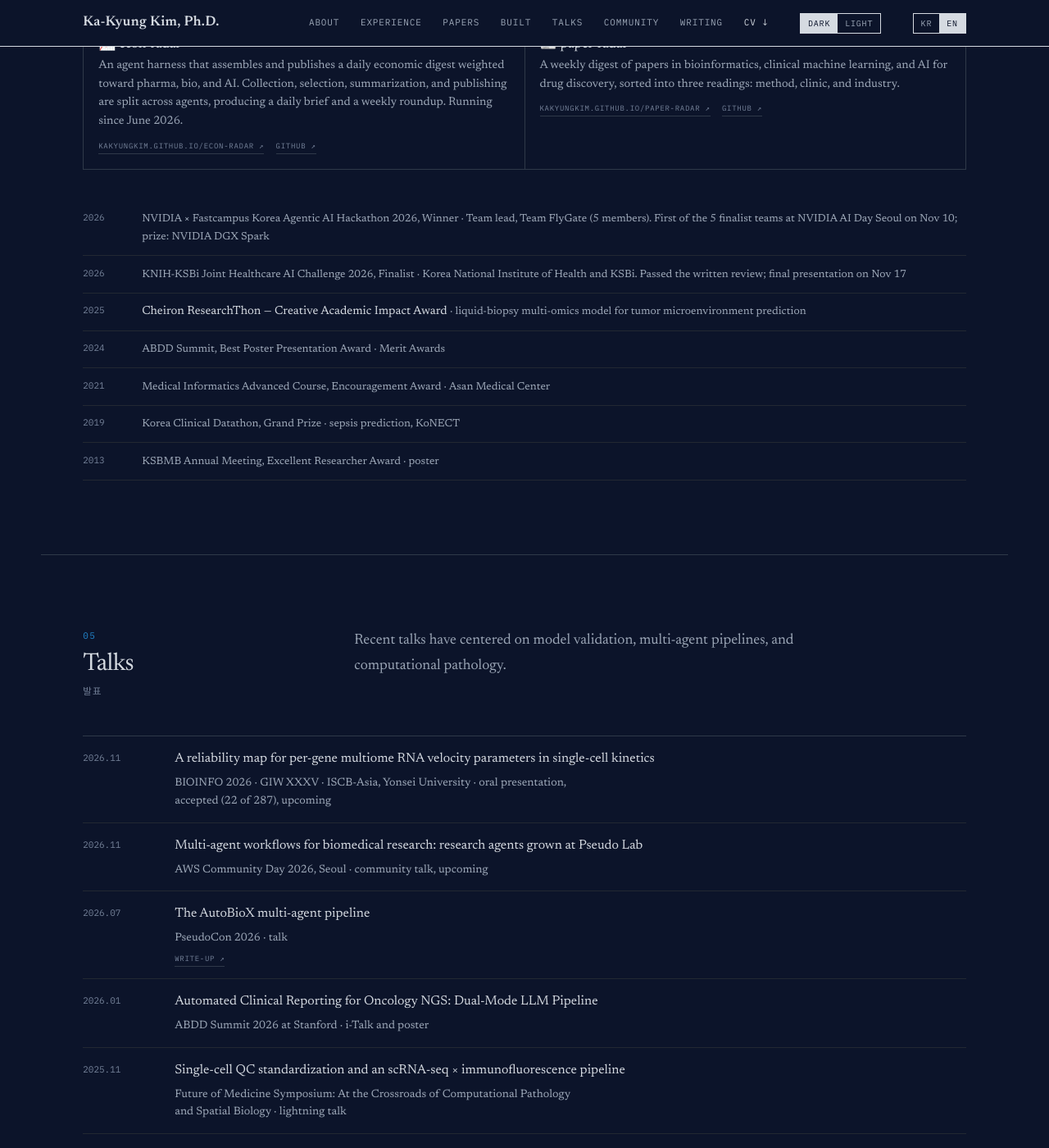
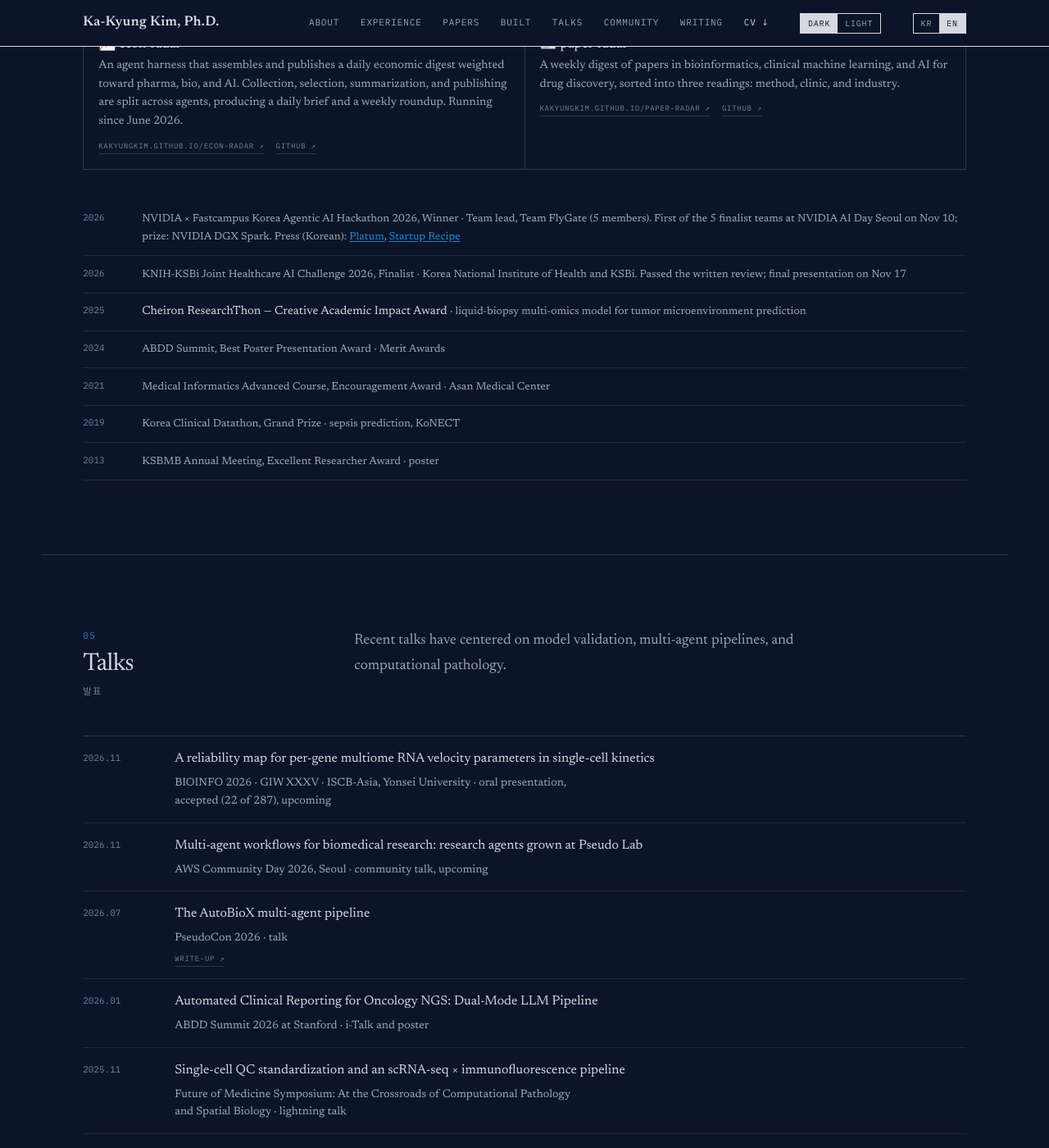
Before and after one commit to kakyungkim/kakyungkim.github.io, a Jekyll site: the page built from index.html, in a window 1280 px wide and 1400 px high, scrolled down 7793 px. Shown: the whole window at 82% size. Built offline with Jekyll 4.4.1, drawn with Linux system fonts in a browser that asks for light colours.

Commit message:
랜딩 수상: NVIDIA 해커톤 우승에 플래텀, 스타트업레시피 보도 링크

```diff
--- a/assets/home/styles.css
+++ b/assets/home/styles.css
@@ -311,6 +311,7 @@ html[data-lang="kr"] .hero__badge{font-size:0.8125rem}
 .awards .y{font-family:var(--mono);font-size:0.6875rem;color:var(--ink-3)}
 .awards .t{font-size:0.9rem;line-height:1.5}
 .awards .t span{color:var(--ink-2);font-size:0.8125rem}
+.awards .t a{color:var(--accent);text-decoration:underline;text-underline-offset:2px}
 
 /* writing */
 .posts{border-top:1px solid var(--rule)}
--- a/index.html
+++ b/index.html
@@ -661,7 +661,7 @@ sitemap: true
     </ul>
 
     <ul class="awards">
-      <li><span class="y">2026</span><span class="t"><span class="kr-only">NVIDIA × 패스트캠퍼스 Korea Agentic AI Hackathon 2026 최종 우승 <span>· Team FlyGate(5인) 팀장. 11월 10일 NVIDIA AI Day Seoul 결선 5팀 중 1위, 부상 NVIDIA DGX Spark</span></span><span class="en-only">NVIDIA × Fastcampus Korea Agentic AI Hackathon 2026, Winner <span>· Team lead, Team FlyGate (5 members). First of the 5 finalist teams at NVIDIA AI Day Seoul on Nov 10; prize: NVIDIA DGX Spark</span></span></span></li>
+      <li><span class="y">2026</span><span class="t"><span class="kr-only">NVIDIA × 패스트캠퍼스 Korea Agentic AI Hackathon 2026 최종 우승 <span>· Team FlyGate(5인) 팀장. 11월 10일 NVIDIA AI Day Seoul 결선 5팀 중 1위, 부상 NVIDIA DGX Spark. 보도: <a href="https://platum.kr/archives/298267" rel="noopener">플래텀</a>, <a href="https://startuprecipe.co.kr/archives/5840983" rel="noopener">스타트업레시피</a></span></span><span class="en-only">NVIDIA × Fastcampus Korea Agentic AI Hackathon 2026, Winner <span>· Team lead, Team FlyGate (5 members). First of the 5 finalist teams at NVIDIA AI Day Seoul on Nov 10; prize: NVIDIA DGX Spark. Press (Korean): <a href="https://platum.kr/archives/298267" rel="noopener">Platum</a>, <a href="https://startuprecipe.co.kr/archives/5840983" rel="noopener">Startup Recipe</a></span></span></span></li>
       <li><span class="y">2026</span><span class="t"><span class="kr-only">KNIH-KSBi Joint Healthcare AI Challenge 2026 본선 진출 <span>· 국립보건연구원, 한국생명정보학회 공동 주관. 서면 심사를 통과했고, 11월 17일 본선 발표 예정</span></span><span class="en-only">KNIH-KSBi Joint Healthcare AI Challenge 2026, Finalist <span>· Korea National Institute of Health and KSBi. Passed the written review; final presentation on Nov 17</span></span></span></li>
       <li><span class="y">2025</span><span class="t">Cheiron ResearchThon — Creative Academic Impact Award <span class="kr-only">· 액체생검 멀티오믹스 기반 종양 미세환경 예측 모델</span><span class="en-only">· liquid-biopsy multi-omics model for tumor microenvironment prediction</span></span></li>
       <li><span class="y">2024</span><span class="t"><span class="kr-only">ABDD Summit 우수 포스터상 <span>· Merit Awards</span></span><span class="en-only">ABDD Summit, Best Poster Presentation Award <span>· Merit Awards</span></span></span></li>
```
